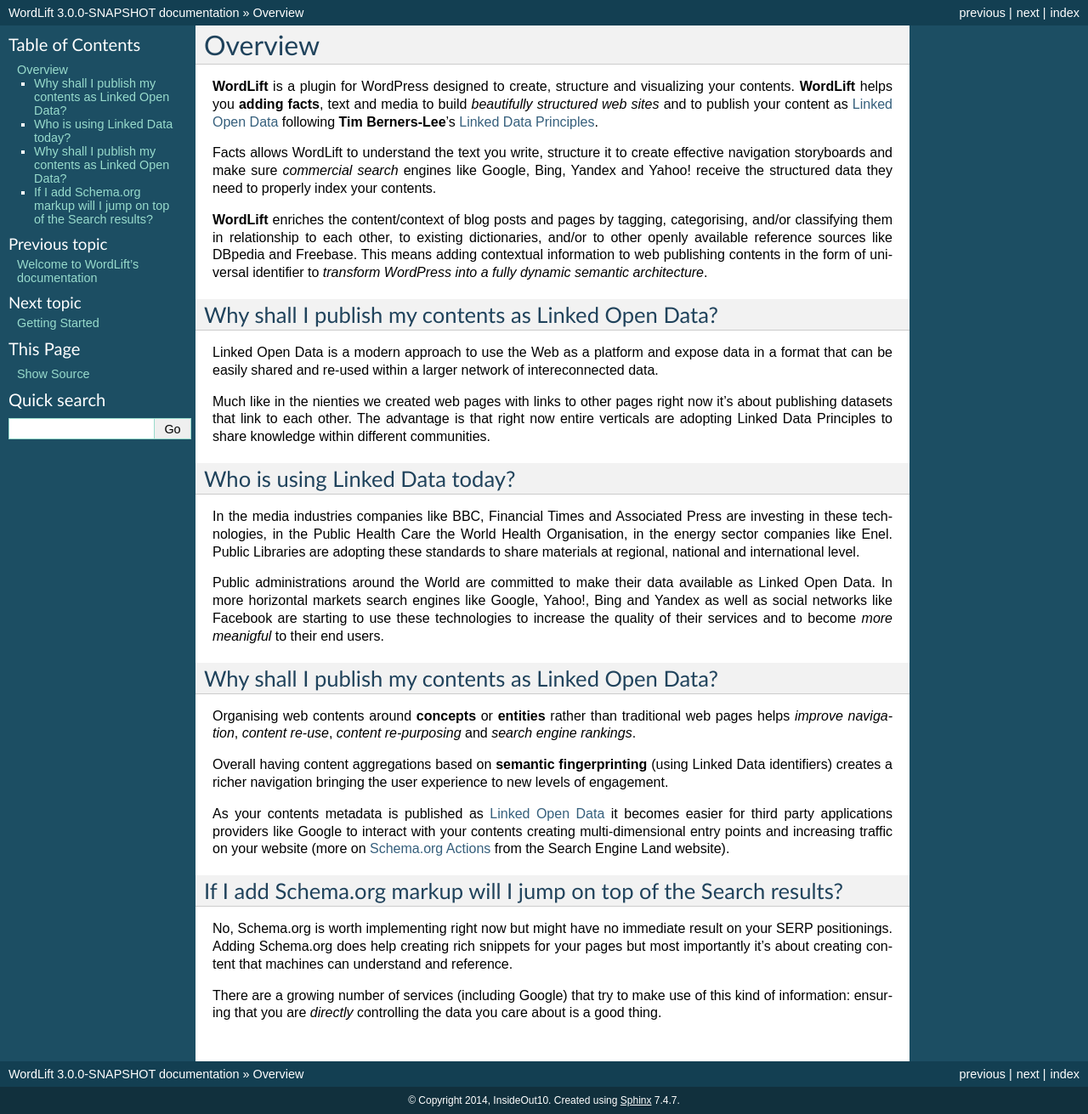
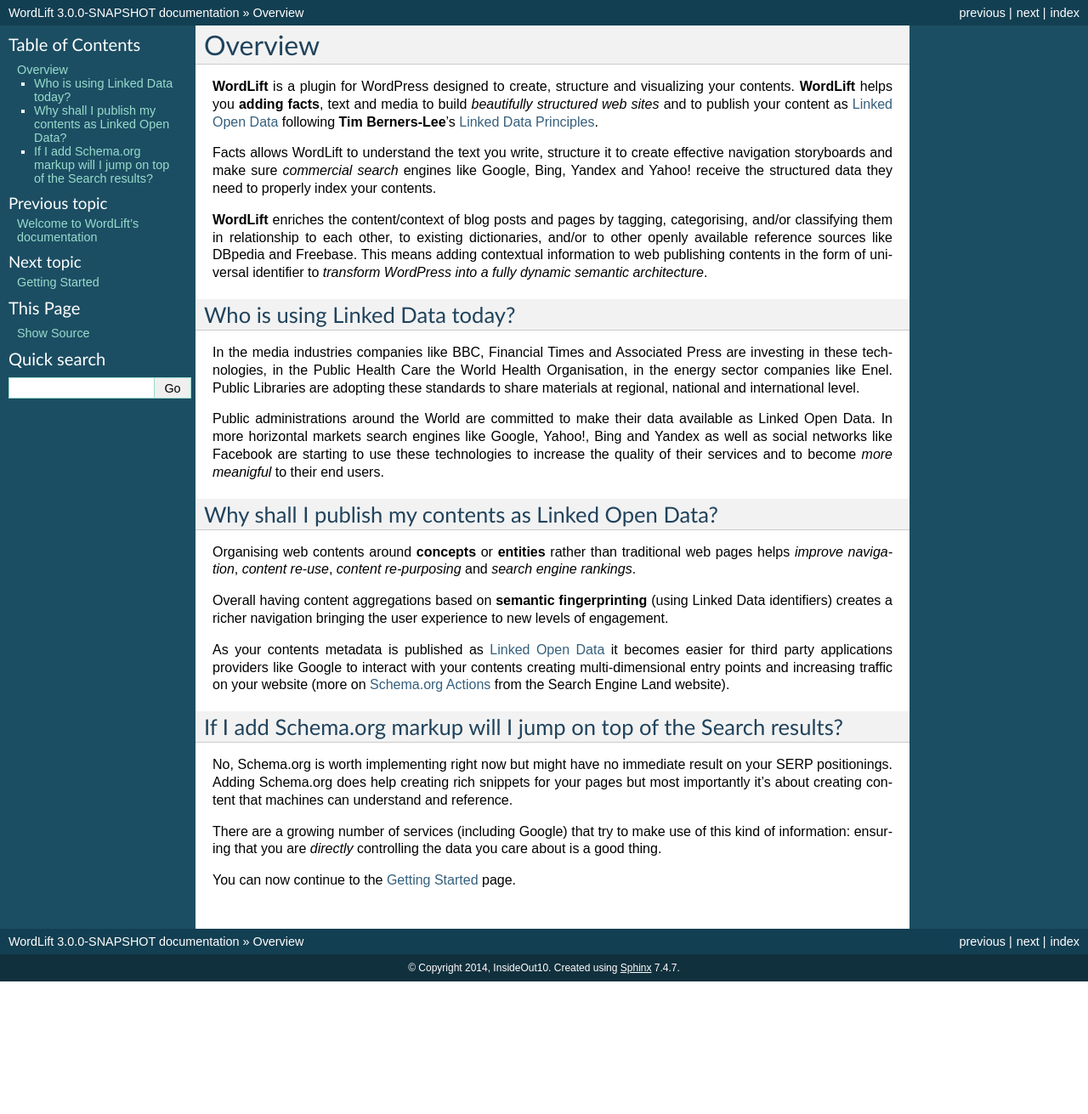
Before and after one commit to insideout10/wordlift-docs, a Sphinx documentation site: the page built from docs/overview.rst, in a window 1280 px wide. Shown: the whole page at 85% size. Built offline with Sphinx 7.4.7, drawn with Linux system fonts in a browser that asks for light colours; after the commit the page ends 1155 px from its top, so only the background shows below that.

Commit message:
Update overview.rst

```diff
--- a/docs/overview.rst
+++ b/docs/overview.rst
@@ -15,17 +15,6 @@
 available reference sources like DBpedia and Freebase.
 This means adding contextual information to web publishing contents in the form of universal identifier
 to *transform WordPress into a fully dynamic semantic architecture*.
-
-=================
-Why shall I publish my contents as Linked Open Data?
-=================
-
-Linked Open Data is a modern approach to use the Web as a platform and expose data in a format that can be
-easily shared and re-used within a larger network of intereconnected data.
-
-Much like in the nienties we created web pages with links to other pages right now it's about publishing datasets
-that link to each other. The advantage is that right now entire verticals are adopting Linked Data Principles
-to share knowledge within different communities.
 
 =================
 Who is using Linked Data today?
@@ -62,3 +51,5 @@
 
 There are a growing number of services (including Google) that try
 to make use of this kind of information: ensuring that you are *directly* controlling the data you care about is a good thing.
+
+You can now continue to the :doc:`getting-started` page.
```
